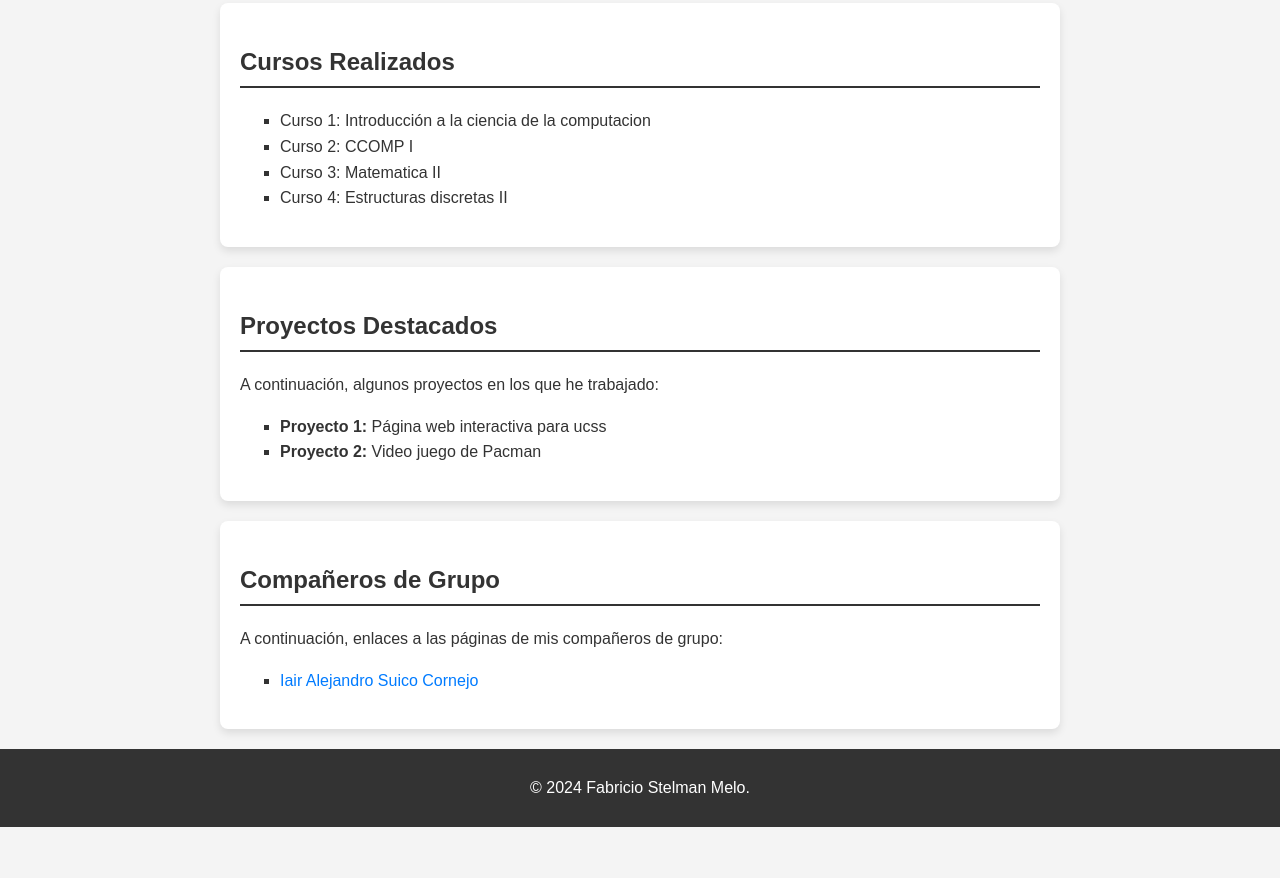
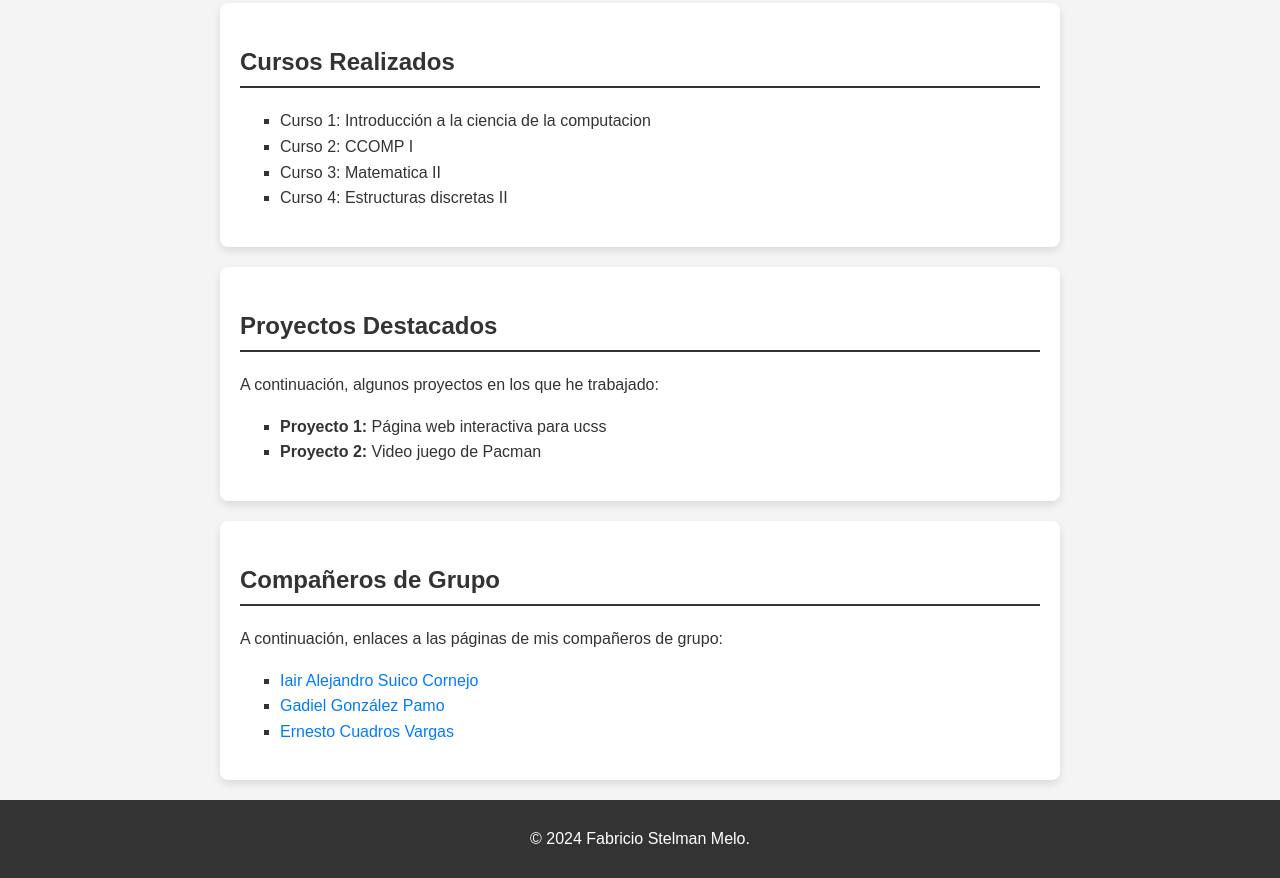
Before and after one commit to fsm2005/fabricio-stelman-melo, a plain HTML site: page index.html in a window 1280 px wide. Shown: the part 608-1486 px from the top of the page. Before the commit the page ends 1435 px from the top, so only its background shows below. Drawn offline with Linux system fonts and the light colour scheme.

Commit message:
index.html

```diff
--- a/index.html
+++ b/index.html
@@ -111,6 +111,8 @@
         <p>A continuación, enlaces a las páginas de mis compañeros de grupo:</p>
         <ul>
             <li><a href="https://paginawebiair.web.app/" target="_blank">Iair Alejandro Suico Cornejo</a></li>
+            <li><a href="https://ultrones09.github.io/Gadiel-Mateo-Gonzalez-Pamo/" target="_blank">Gadiel González Pamo</a></li>
+            <li><a href="https://ecuadros.blogspot.com/?m=1" target="_blank">Ernesto Cuadros Vargas</a></li>
         </ul>
     </section>
 
```
